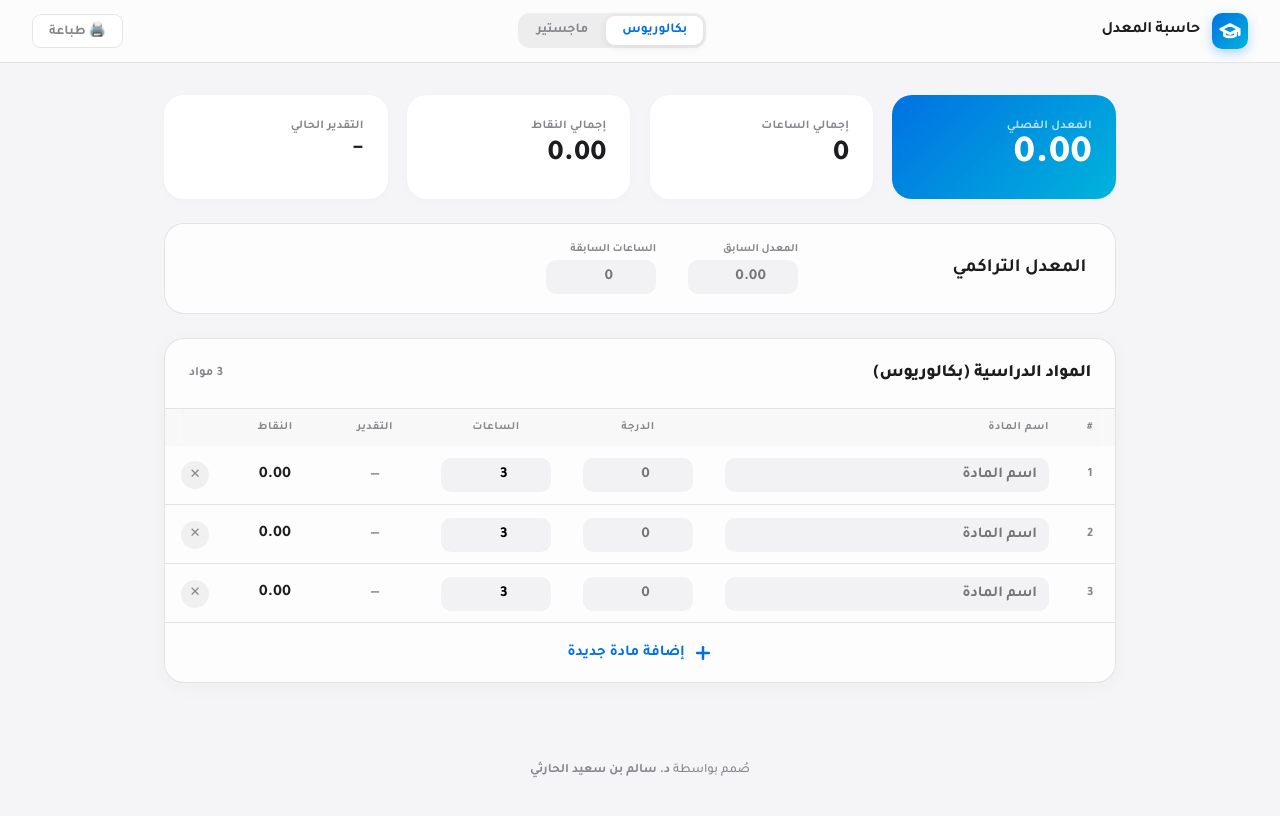
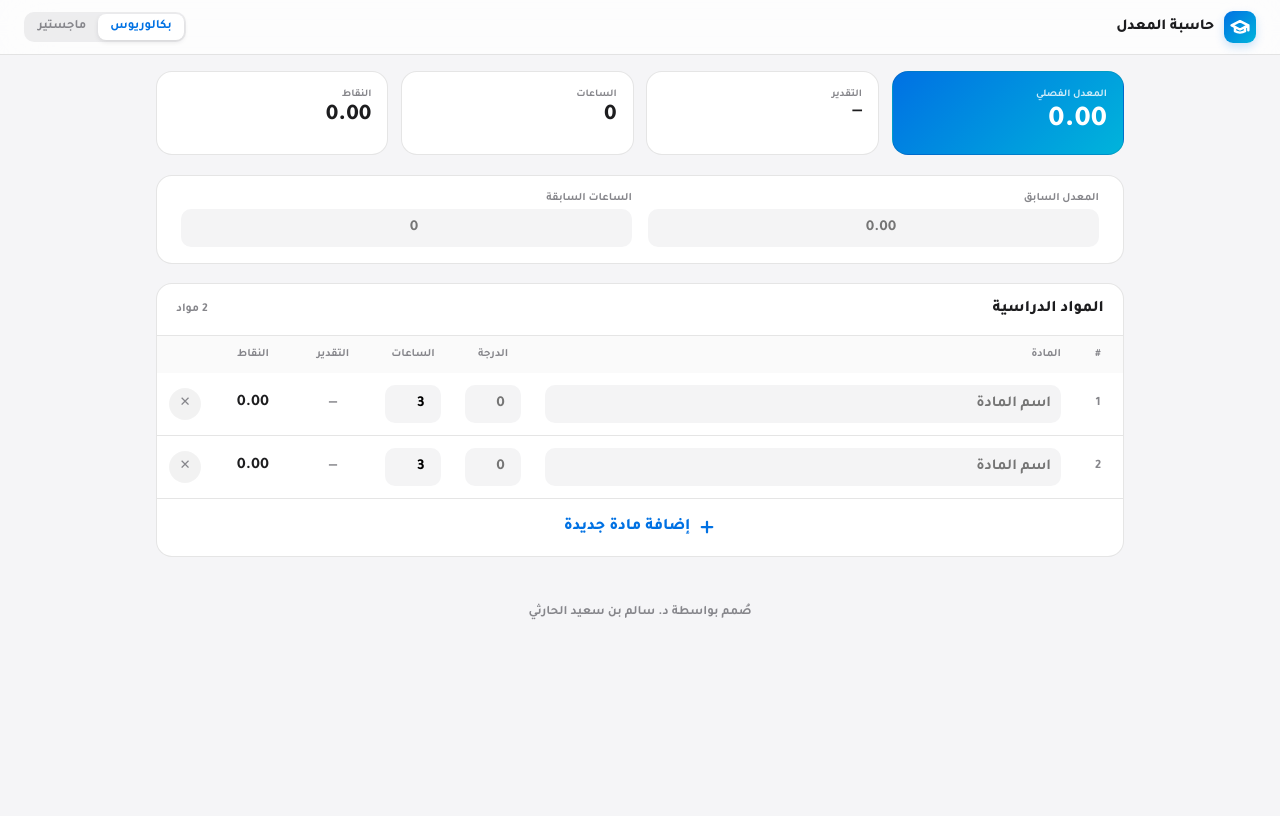
Before and after one commit to dr-salim-alharthy/gpa-calculator, a plain HTML site: page index.html in a window 1280 px wide. Drawn offline with Linux system fonts and the light colour scheme.

Commit message:
Add files via upload

```diff
--- a/index.html
+++ b/index.html
@@ -3,13 +3,12 @@
 <head>
     <meta charset="UTF-8">
     <meta name="viewport" content="width=device-width, initial-scale=1.0, viewport-fit=cover">
-    <title>حاسبة المعدل الجامعي - تجربة Apple</title>
+    <title>حاسبة المعدل الجامعي - تجربة Apple المطورة</title>
     <link href="https://fonts.googleapis.com/css2?family=Tajawal:wght@300;400;500;700;800&display=swap" rel="stylesheet">
     <style>
         :root {
-            /* Apple Color Palette */
             --bg-color: #F5F5F7;
-            --card-bg: rgba(255, 255, 255, 0.8);
+            --card-bg: rgba(255, 255, 255, 0.85);
             --primary: #0071E3;
             --primary-gradient: linear-gradient(135deg, #0071E3, #00B4DB);
             --master-primary: #5E5CE6;
@@ -17,11 +16,11 @@
             --text-main: #1D1D1F;
             --text-muted: #86868B;
             --border-color: rgba(0, 0, 0, 0.1);
-            --glass-bg: rgba(255, 255, 255, 0.7);
+            --glass-bg: rgba(255, 255, 255, 0.75);
 
-            --radius-xl: 20px;
-            --radius-lg: 14px;
-            --radius-md: 10px;
+            --radius-xl: 22px;
+            --radius-lg: 16px;
+            --radius-md: 12px;
 
             --spring-easing: cubic-bezier(0.4, 0, 0.2, 1);
         }
@@ -35,25 +34,26 @@
             margin: 0;
             padding: 0;
             box-sizing: border-box;
-            font-family: 'Tajawal', -apple-system, BlinkMacSystemFont, sans-serif;
+            font-family: 'Tajawal', -apple-system, sans-serif;
             -webkit-font-smoothing: antialiased;
+            -webkit-tap-highlight-color: transparent;
         }
 
         body {
             background-color: var(--bg-color);
             color: var(--text-main);
             min-height: 100vh;
-            padding-bottom: 50px;
+            padding-bottom: env(safe-area-inset-bottom, 20px);
             transition: background-color 0.5s var(--spring-easing);
         }
 
-        /* --- Header: Frosted Glass --- */
+        /* --- Header --- */
         header {
             background: var(--glass-bg);
-            -webkit-backdrop-filter: blur(20px);
-            backdrop-filter: blur(20px);
+            -webkit-backdrop-filter: blur(25px);
+            backdrop-filter: blur(25px);
             border-bottom: 0.5px solid var(--border-color);
-            padding: 0.8rem 2rem;
+            padding: 0.7rem 1.5rem;
             position: sticky;
             top: 0;
             z-index: 1000;
@@ -62,116 +62,110 @@
             align-items: center;
         }
 
-        .logo-area { display: flex; align-items: center; gap: 12px; }
+        .logo-area { display: flex; align-items: center; gap: 10px; }
         .logo-icon {
             background: var(--primary-gradient);
             color: white;
-            width: 36px;
-            height: 36px;
-            border-radius: var(--radius-md);
+            width: 32px;
+            height: 32px;
+            border-radius: 9px;
             display: grid;
             place-items: center;
-            box-shadow: 0 4px 12px rgba(0, 113, 227, 0.3);
-            transition: transform 0.3s ease;
+            box-shadow: 0 4px 10px rgba(0, 113, 227, 0.2);
         }
-        .logo-icon:hover { transform: rotate(-5deg) scale(1.1); }
-        .logo-text h1 { font-size: 1rem; font-weight: 700; letter-spacing: -0.02em; }
+        .logo-text h1 { font-size: 0.95rem; font-weight: 800; letter-spacing: -0.01em; }
 
-        /* Mode Switcher: Apple Style */
         .mode-switcher {
             background: rgba(120, 120, 128, 0.12);
-            padding: 3px;
-            border-radius: 12px;
+            padding: 2px;
+            border-radius: 10px;
             display: flex;
-            gap: 2px;
         }
 
         .mode-btn {
             border: none;
             background: none;
-            padding: 6px 16px;
-            border-radius: 9px;
-            font-size: 0.85rem;
-            font-weight: 600;
+            padding: 5px 12px;
+            border-radius: 8px;
+            font-size: 0.8rem;
+            font-weight: 700;
             cursor: pointer;
-            transition: 0.25s var(--spring-easing);
+            transition: 0.2s;
             color: var(--text-muted);
         }
 
         .mode-btn.active {
             background: white;
             color: var(--primary);
-            box-shadow: 0 2px 8px rgba(0, 0, 0, 0.08);
+            box-shadow: 0 2px 5px rgba(0, 0, 0, 0.1);
         }
 
         .container {
             max-width: 1000px;
-            margin: 2rem auto;
-            padding: 0 1.5rem;
+            margin: 1rem auto;
+            padding: 0 1rem;
             display: grid;
-            gap: 1.5rem;
+            gap: 1.2rem;
         }
 
         /* --- Dashboard Stats --- */
         .stats-dashboard {
             display: grid;
-            grid-template-columns: repeat(auto-fit, minmax(180px, 1fr));
-            gap: 1.2rem;
+            grid-template-columns: repeat(2, 1fr);
+            gap: 0.8rem;
+        }
+
+        @media (min-width: 600px) {
+            .stats-dashboard { grid-template-columns: repeat(4, 1fr); }
         }
 
         .stat-card {
             background: white;
-            padding: 1.5rem;
-            border-radius: var(--radius-xl);
-            box-shadow: 0 2px 10px rgba(0, 0, 0, 0.02);
+            padding: 1rem;
+            border-radius: var(--radius-lg);
+            border: 0.5px solid var(--border-color);
             display: flex;
             flex-direction: column;
-            gap: 4px;
-            transition: transform 0.3s ease, box-shadow 0.3s ease;
-            position: relative;
-            overflow: hidden;
+            gap: 2px;
         }
 
-        .stat-card:hover {
-            transform: translateY(-5px);
-            box-shadow: 0 10px 30px rgba(0, 0, 0, 0.05);
-        }
-
-        .stat-label { font-size: 0.75rem; color: var(--text-muted); font-weight: 700; text-transform: uppercase; letter-spacing: 0.02em; }
-        .stat-value { font-size: 1.8rem; font-weight: 800; color: var(--text-main); font-variant-numeric: tabular-nums; }
+        .stat-label { font-size: 0.65rem; color: var(--text-muted); font-weight: 700; text-transform: uppercase; }
+        .stat-value { font-size: 1.4rem; font-weight: 800; color: var(--text-main); font-variant-numeric: tabular-nums; }
 
         .stat-card.featured {
             background: var(--primary-gradient);
             color: white;
+            grid-column: span 1;
         }
-        .stat-card.featured .stat-label { color: rgba(255, 255, 255, 0.7); }
-        .stat-card.featured .stat-value { color: white; font-size: 2.4rem; line-height: 1; }
+        .stat-card.featured .stat-label { color: rgba(255, 255, 255, 0.8); }
+        .stat-card.featured .stat-value { color: white; font-size: 1.8rem; }
 
         /* --- Cumulative Inline Bar --- */
         .cum-inline-card {
-            background: var(--card-bg);
-            -webkit-backdrop-filter: blur(10px);
-            backdrop-filter: blur(10px);
-            border-radius: var(--radius-xl);
-            border: 1px solid var(--border-color);
-            padding: 1.2rem 1.8rem;
+            background: white;
+            border-radius: var(--radius-lg);
+            border: 0.5px solid var(--border-color);
+            padding: 1rem;
             display: flex;
-            align-items: center;
-            justify-content: space-between;
-            gap: 1.5rem;
-            flex-wrap: wrap;
+            flex-direction: column;
+            gap: 1rem;
+        }
+
+        @media (min-width: 768px) {
+            .cum-inline-card { flex-direction: row; justify-content: space-between; align-items: center; padding: 1rem 1.5rem; }
         }
 
         .cum-inputs {
             display: flex;
-            gap: 2rem;
-            align-items: center;
+            gap: 1rem;
+            width: 100%;
         }
 
         .input-group-inline {
             display: flex;
             flex-direction: column;
             gap: 4px;
+            flex: 1;
         }
 
         .input-group-inline label { font-size: 0.7rem; color: var(--text-muted); font-weight: 700; }
@@ -179,53 +173,72 @@
         .input-apple {
             background: rgba(120, 120, 128, 0.08);
             border: none;
-            padding: 8px 12px;
+            padding: 10px;
             border-radius: 10px;
             font-size: 0.95rem;
-            font-weight: 600;
-            width: 110px;
+            font-weight: 700;
+            width: 100%;
             text-align: center;
-            transition: 0.3s;
-        }
-        .input-apple:focus {
-            background: white;
-            outline: 2px solid var(--primary);
-            box-shadow: 0 0 15px rgba(0, 113, 227, 0.1);
         }
 
         .cum-result-badge {
-            background: var(--primary);
-            color: white;
-            padding: 0.6rem 1.5rem;
-            border-radius: 100px;
-            display: flex;
+            background: rgba(0, 113, 227, 0.07);
+            color: var(--primary);
+            padding: 0.8rem;
+            border-radius: 12px;
             align-items: center;
-            gap: 12px;
-            transform: scale(0.9);
-            opacity: 0;
-            transition: all 0.4s var(--spring-easing);
+            justify-content: center;
+            gap: 10px;
+            width: 100%;
+            border: 1px solid rgba(0, 113, 227, 0.1);
+            display: none;
         }
-        .cum-result-badge.show { transform: scale(1); opacity: 1; }
-        .cum-result-badge span { font-size: 0.8rem; font-weight: 500; }
-        .cum-result-badge strong { font-size: 1.5rem; font-weight: 800; }
+        .cum-result-badge.show { display: flex; }
+        .cum-result-badge span { font-size: 0.75rem; font-weight: 700; }
+        .cum-result-badge strong { font-size: 1.6rem; font-weight: 800; }
 
         /* --- Courses Card --- */
         .main-card {
-            background: var(--card-bg);
-            -webkit-backdrop-filter: blur(10px);
-            backdrop-filter: blur(10px);
-            border-radius: var(--radius-xl);
-            border: 1px solid var(--border-color);
+            background: white;
+            border-radius: var(--radius-lg);
+            border: 0.5px solid var(--border-color);
             overflow: hidden;
-            box-shadow: 0 4px 20px rgba(0, 0, 0, 0.03);
         }
 
-        .card-header { padding: 1.5rem; border-bottom: 0.5px solid var(--border-color); display: flex; justify-content: space-between; align-items: center; }
-        .card-header h2 { font-size: 1.1rem; font-weight: 800; letter-spacing: -0.02em; }
+        .card-header { padding: 1rem 1.2rem; border-bottom: 0.5px solid var(--border-color); display: flex; justify-content: space-between; align-items: center; }
+        .card-header h2 { font-size: 1rem; font-weight: 800; }
 
-        table { width: 100%; border-collapse: collapse; }
-        th { background: rgba(0, 0, 0, 0.02); padding: 12px 16px; font-size: 0.7rem; font-weight: 700; color: var(--text-muted); text-transform: uppercase; letter-spacing: 0.05em; }
-        td { padding: 12px 16px; border-bottom: 0.5px solid var(--border-color); text-align: center; }
+        .table-responsive { width: 100%; }
+
+        @media (max-width: 600px) {
+            thead { display: none; }
+            #course-body tr {
+                display: grid;
+                grid-template-columns: 1fr 1fr;
+                gap: 10px;
+                padding: 1.2rem;
+                border-bottom: 1px solid var(--border-color);
+                position: relative;
+            }
+            #course-body tr td { padding: 0; border: none; text-align: right; display: flex; flex-direction: column; align-items: flex-start; }
+            #course-body tr td:first-child { display: none; }
+            #course-body tr td:nth-child(2) { grid-column: span 2; width: 100%; }
+            #course-body tr td:nth-child(2) input { text-align: right; font-size: 1rem; }
+            #course-body tr td::before {
+                content: attr(data-label);
+                font-size: 0.65rem;
+                font-weight: 700;
+                color: var(--text-muted);
+                margin-bottom: 4px;
+            }
+            .btn-delete { position: absolute; top: 1rem; left: 1rem; }
+        }
+
+        @media (min-width: 601px) {
+            table { width: 100%; border-collapse: collapse; }
+            th { background: rgba(0, 0, 0, 0.02); padding: 12px; font-size: 0.7rem; font-weight: 700; color: var(--text-muted); text-transform: uppercase; }
+            td { padding: 12px; border-bottom: 0.5px solid var(--border-color); text-align: center; }
+        }
 
         .row-n { font-size: 0.8rem; color: var(--text-muted); font-weight: 600; }
 
@@ -236,7 +249,6 @@
             font-weight: 800;
             display: inline-block;
             min-width: 40px;
-            transition: 0.3s;
         }
 
         .btn-add {
@@ -245,54 +257,31 @@
             background: none;
             border: none;
             color: var(--primary);
-            font-weight: 700;
-            font-size: 0.95rem;
+            font-weight: 800;
+            font-size: 1rem;
             cursor: pointer;
             display: flex;
             align-items: center;
             justify-content: center;
             gap: 8px;
-            transition: 0.2s;
         }
-        .btn-add:hover { background: rgba(0, 113, 227, 0.05); }
 
         .btn-delete {
             color: var(--text-muted);
             background: rgba(0,0,0,0.05);
             border: none;
-            width: 28px;
-            height: 28px;
+            width: 32px;
+            height: 32px;
             border-radius: 50%;
             cursor: pointer;
-            transition: 0.2s;
             display: grid;
             place-items: center;
         }
-        .btn-delete:hover { background: #fee2e2; color: var(--danger); transform: scale(1.1); }
 
-        footer { text-align: center; padding: 3rem; color: var(--text-muted); font-size: 0.8rem; font-weight: 500; }
+        footer { text-align: center; padding: 2rem; color: var(--text-muted); font-size: 0.8rem; font-weight: 600; }
 
-        /* --- Keyframes & Animation --- */
-        @keyframes springIn {
-            0% { opacity: 0; transform: translateY(20px) scale(0.95); }
-            70% { transform: translateY(-2px) scale(1.01); }
-            100% { opacity: 1; transform: translateY(0) scale(1); }
-        }
-
-        .animate-row { animation: springIn 0.4s var(--spring-easing) forwards; }
-
-        @media print {
-            header, .mode-switcher, .btn-add, .btn-delete, footer { display: none !important; }
-            body { background: white; padding: 0; }
-            .container { max-width: 100%; margin: 0; padding: 0; }
-            .stat-card { border: 1px solid #eee; box-shadow: none; }
-        }
-
-        @media (max-width: 768px) {
-            .cum-inputs { flex-direction: column; width: 100%; gap: 1rem; }
-            .input-group-inline { width: 100%; flex-direction: row; justify-content: space-between; align-items: center; }
-            .cum-result-badge { width: 100%; justify-content: center; }
-        }
+        .animate-row { animation: fadeIn 0.3s var(--spring-easing) forwards; }
+        @keyframes fadeIn { from { opacity: 0; transform: translateY(10px); } to { opacity: 1; transform: translateY(0); } }
     </style>
 </head>
 <body>
@@ -300,7 +289,7 @@
 <header>
     <div class="logo-area">
         <div class="logo-icon">
-            <svg width="22" height="22" viewBox="0 0 24 24" fill="none" stroke="currentColor" stroke-width="3" stroke-linecap="round" stroke-linejoin="round"><path d="M22 10v6M2 10l10-5 10 5-10 5z"/><path d="M6 12v5c3.33 2 8.67 2 12 0v-5"/></svg>
+            <svg width="20" height="20" viewBox="0 0 24 24" fill="none" stroke="currentColor" stroke-width="3" stroke-linecap="round" stroke-linejoin="round"><path d="M22 10v6M2 10l10-5 10 5-10 5z"/><path d="M6 12v5c3.33 2 8.67 2 12 0v-5"/></svg>
         </div>
         <div class="logo-text"><h1>حاسبة المعدل</h1></div>
     </div>
@@ -308,7 +297,6 @@
         <button id="btn-b" class="mode-btn active" onclick="switchMode('B')">بكالوريوس</button>
         <button id="btn-m" class="mode-btn" onclick="switchMode('M')">ماجستير</button>
     </div>
-    <button onclick="window.print()" class="mode-btn" style="background: white; border: 0.5px solid var(--border-color);">🖨️ طباعة</button>
 </header>
 
 <div class="container">
@@ -319,24 +307,21 @@
             <span class="stat-value" id="current-gpa">0.00</span>
         </div>
         <div class="stat-card">
-            <span class="stat-label">إجمالي الساعات</span>
+            <span class="stat-label">التقدير</span>
+            <span class="stat-value" id="current-grade" style="font-size: 1rem;">—</span>
+        </div>
+        <div class="stat-card">
+            <span class="stat-label">الساعات</span>
             <span class="stat-value" id="total-hours">0</span>
         </div>
         <div class="stat-card">
-            <span class="stat-label">إجمالي النقاط</span>
+            <span class="stat-label">النقاط</span>
             <span class="stat-value" id="total-points">0.00</span>
-        </div>
-        <div class="stat-card">
-            <span class="stat-label">التقدير الحالي</span>
-            <span class="stat-value" id="current-grade" style="font-size: 1.1rem; font-weight: 700;">—</span>
         </div>
     </div>
 
     <!-- Inline Cumulative Header -->
     <div class="cum-inline-card">
-        <div class="cum-section-title">
-            <h3>المعدل التراكمي</h3>
-        </div>
         <div class="cum-inputs">
             <div class="input-group-inline">
                 <label>المعدل السابق</label>
@@ -356,19 +341,19 @@
     <!-- Courses List Card -->
     <div class="main-card">
         <div class="card-header">
-            <h2 id="table-title">المواد الدراسية (بكالوريوس)</h2>
-            <span id="course-count" style="font-size: 0.8rem; color: var(--text-muted); font-weight: 700;">0 مواد</span>
+            <h2 id="table-title">المواد الدراسية</h2>
+            <span id="course-count" style="font-size: 0.75rem; color: var(--text-muted); font-weight: 700;">0 مواد</span>
         </div>
         <div class="table-responsive">
             <table>
                 <thead>
                     <tr>
                         <th width="50">#</th>
-                        <th style="text-align: right;">اسم المادة</th>
-                        <th width="100">الدرجة</th>
-                        <th width="100">الساعات</th>
-                        <th width="100">التقدير</th>
-                        <th width="100">النقاط</th>
+                        <th style="text-align: right;">المادة</th>
+                        <th width="80">الدرجة</th>
+                        <th width="80">الساعات</th>
+                        <th width="80">التقدير</th>
+                        <th width="80">النقاط</th>
                         <th width="50"></th>
                     </tr>
                 </thead>
@@ -376,7 +361,7 @@
             </table>
         </div>
         <button class="btn-add" onclick="addNewRow()">
-            <svg width="20" height="20" viewBox="0 0 24 24" fill="none" stroke="currentColor" stroke-width="3" stroke-linecap="round"><line x1="12" y1="5" x2="12" y2="19"/><line x1="5" y1="12" x2="19" y2="12"/></svg>
+            <svg width="18" height="18" viewBox="0 0 24 24" fill="none" stroke="currentColor" stroke-width="3" stroke-linecap="round"><line x1="12" y1="5" x2="12" y2="19"/><line x1="5" y1="12" x2="19" y2="12"/></svg>
             إضافة مادة جديدة
         </button>
     </div>
@@ -387,7 +372,6 @@
 </footer>
 
 <script>
-    // الجداول المعتمدة حسب الجريدة الرسمية
     const GRADE_SYSTEM = {
         B: [
             { min: 95, label: 'أ', points: 4.0, color: '#10b981' },
@@ -416,7 +400,7 @@
 
     let appState = {
         currentMode: 'B',
-        B: { courses: [{id:1, name:'', grade:'', hours:3}, {id:2, name:'', grade:'', hours:3}, {id:3, name:'', grade:'', hours:3}], prevGpa:'', prevHours:'' },
+        B: { courses: [{id:1, name:'', grade:'', hours:3}, {id:2, name:'', grade:'', hours:3}], prevGpa:'', prevHours:'' },
         M: { courses: [{id:101, name:'', grade:'', hours:3}, {id:102, name:'', grade:'', hours:3}], prevGpa:'', prevHours:'' }
     };
 
@@ -473,11 +457,11 @@
         tr.className = 'animate-row';
         tr.innerHTML = `
             <td class="row-n"></td>
-            <td><input type="text" class="input-apple name" style="width:100%; text-align:right;" placeholder="اسم المادة" value="${name}" oninput="updateCurrentState()"></td>
-            <td><input type="number" class="input-apple grade-input" placeholder="0" min="0" max="100" value="${grade}" oninput="updateCurrentState(); calculateAll()"></td>
-            <td><input type="number" class="input-apple hour-input" min="1" value="${hours}" oninput="updateCurrentState(); calculateAll()"></td>
-            <td><span class="grade-chip">—</span></td>
-            <td><span class="points-val" style="font-weight:700; color:var(--text-main);">0.00</span></td>
+            <td data-label="المادة"><input type="text" class="input-apple name" style="width:100%; text-align:right;" placeholder="اسم المادة" value="${name}" oninput="updateCurrentState()"></td>
+            <td data-label="الدرجة"><input type="number" class="input-apple grade-input" placeholder="0" min="0" max="100" value="${grade}" oninput="updateCurrentState(); calculateAll()"></td>
+            <td data-label="الساعات"><input type="number" class="input-apple hour-input" min="1" value="${hours}" oninput="updateCurrentState(); calculateAll()"></td>
+            <td data-label="التقدير"><span class="grade-chip">—</span></td>
+            <td data-label="النقاط"><span class="points-val" style="font-weight:700; color:var(--text-main);">0.00</span></td>
             <td><button class="btn-delete" onclick="removeRow(${id})">✕</button></td>
         `;
         tbody.appendChild(tr);
@@ -486,8 +470,7 @@
 
     function removeRow(id) {
         const row = document.getElementById(`row-${id}`);
-        row.style.transform = 'scale(0.9) opacity(0)';
-        row.style.transition = '0.3s';
+        row.style.opacity = '0';
         setTimeout(() => {
             row.remove();
             updateIndices();
@@ -528,20 +511,11 @@
             }
         });
 
-        const currentGPAValue = (tH > 0 ? (tP / tH) : 0).toFixed(2);
-
-        // تحريك الرقم عند التغيير
-        const gpaEl = document.getElementById('current-gpa');
-        if (gpaEl.innerText !== currentGPAValue) {
-            gpaEl.style.transform = 'scale(1.1)';
-            setTimeout(() => gpaEl.style.transform = 'scale(1)', 200);
-        }
-
-        gpaEl.innerText = currentGPAValue;
+        document.getElementById('current-gpa').innerText = (tH > 0 ? (tP / tH) : 0).toFixed(2);
         document.getElementById('total-hours').innerText = tH;
         document.getElementById('total-points').innerText = tP.toFixed(2);
 
-        let gpa = parseFloat(currentGPAValue);
+        let gpa = parseFloat(document.getElementById('current-gpa').innerText);
         let txt = '—';
         if (tH > 0) {
             if (appState.currentMode === 'M') {
```
